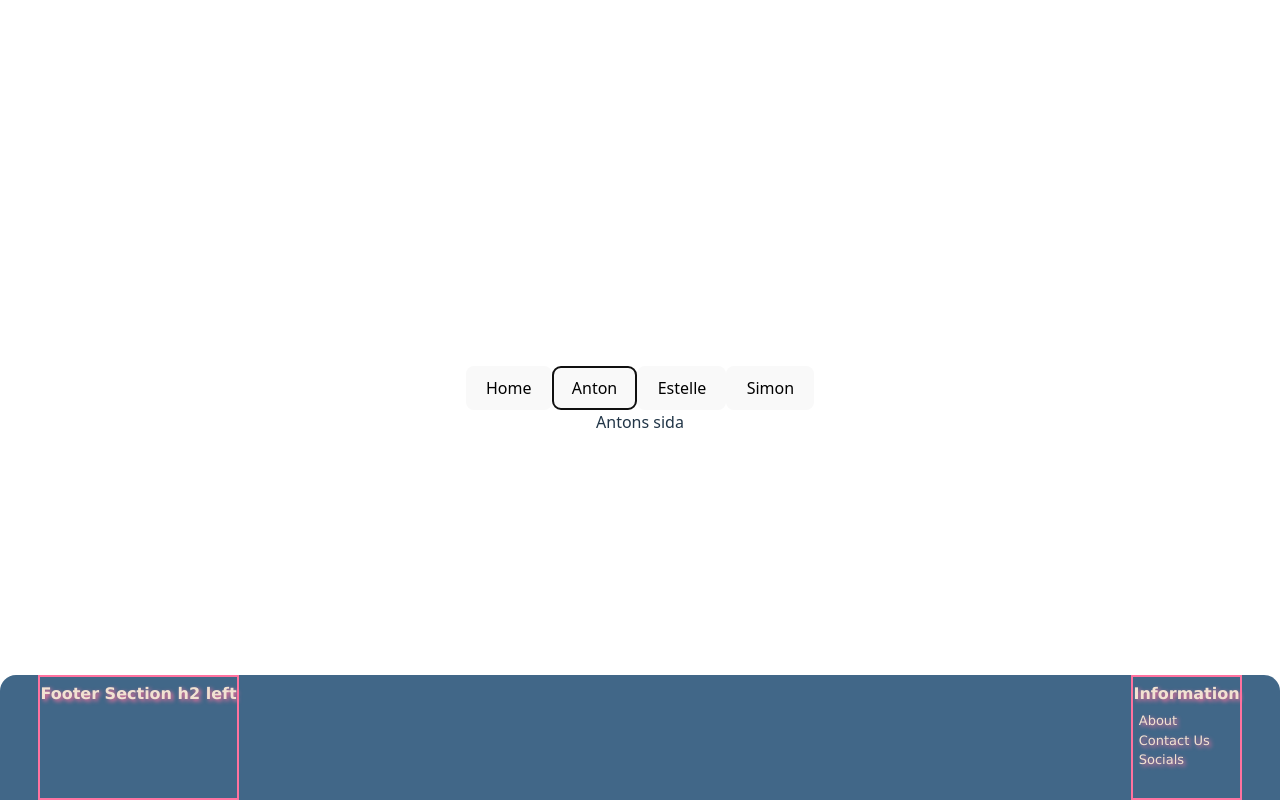
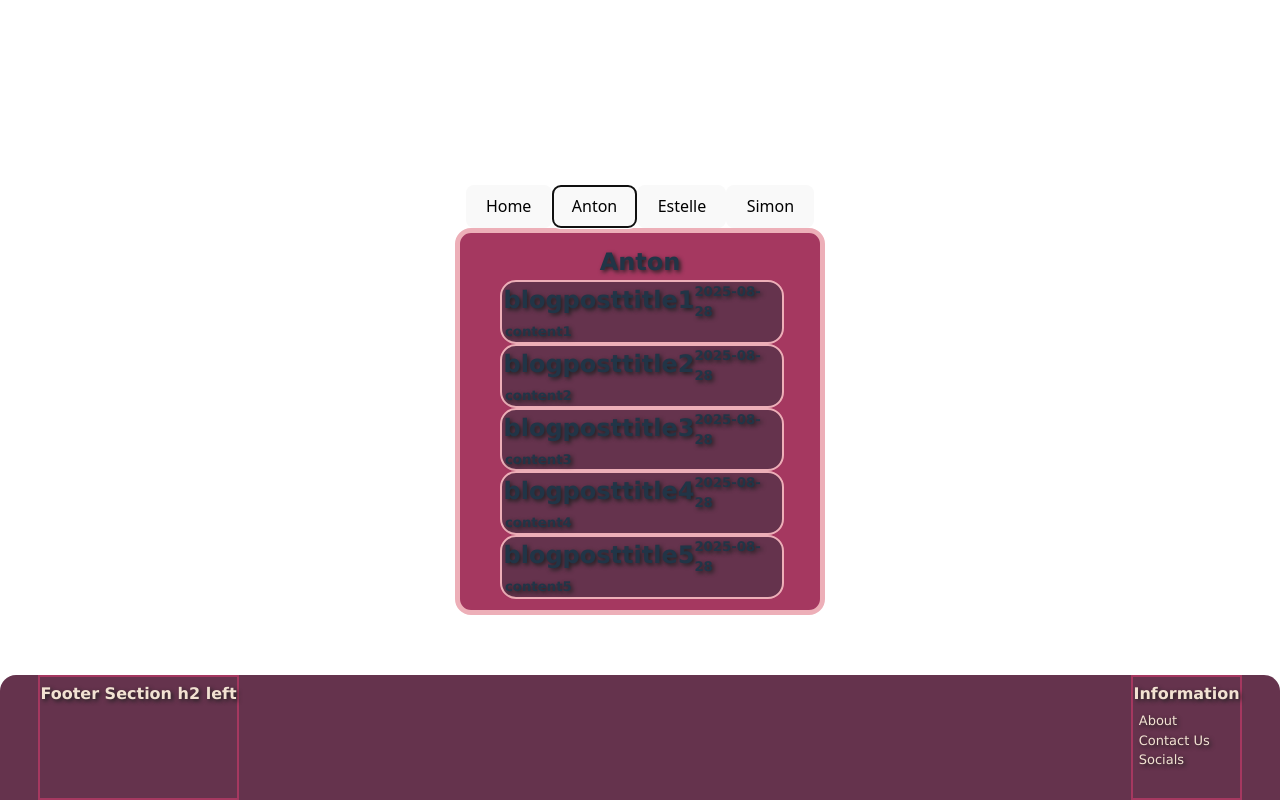
Before and after one commit to anton-jj/blogg-grupp4, a React (Vite) app in the folder blogg-grupp4/: page / in a window 1280 px wide. Both pictures are taken after a click on the button "Anton". Built offline with nearby package versions, Linux system fonts and the light colour scheme.

Commit message:
blogpost display formatting, lacking actual way to add new blogposts for now

```diff
--- a/blogg-grupp4/src/App.css
+++ b/blogg-grupp4/src/App.css
@@ -4,12 +4,30 @@
     padding: 2rem;
     text-align: center;
 
-    /* Purp: 5a4761 */
+    /*
     --text: #F2E2D2;
     --background: #1D201F;
     --primary: #56CBF9;
     --secondary: #FF729F;
-    --accent:#416788;
+    --accent: #416788;
+    Light Red: #F05D5E
+    Dark Purple: #65334D
+    Pale Purple: #5a4761
+    Orange: #E9724C
+    Celtic Blue: #276FBF
+    Dark Maroon: #450920
+    Hot Pink: #a53860
+    --text: #dedbd2
+    --background: #4a5759
+    --primary: #edafb8
+    --secondary: #f7e1d7
+    --accent: #b0c4b1
+    */
+    --text: #F2E2D2;
+    --background: #1D201F;
+    --primary: #edafb8;
+    --secondary: #a53860;
+    --accent:#65334D;
 }
 
 *{
@@ -52,55 +70,3 @@
 .read-the-docs {
     color: #888;
 }
-
-.footer-main {
-  font-family: 'Lucida Sans Regular', Geneva, Verdana, sans-serif;
-  text-shadow: 2px 2px 4px var(--secondary);
-  display: flex;
-  width: 100%;
-  height: 125px;
-  background-color: var(--accent);
-  bottom: 0;
-  left: 0;
-  position: absolute;
-  border-top-right-radius: 1rem;
-  border-top-left-radius: 1rem;
-}
-
-.footer-sub-main-container {
-  width: 100%;
-  display: flex;
-  justify-content: space-between;
-}
-
-.footer-sub-main-left {
-    padding-top: 0.3rem;
-    width: fit-content;
-    margin-left: 3%;
-    border: 2px solid var(--secondary);
-}
-
-.footer-sub-main-right {
-  padding-top: 0.3rem;
-  width: fit-content;
-  margin-right: 3%;
-  border: 2px solid var(--secondary);
-}
-
-.footer-head-main {
-  color: var(--text);
-  align-items: flex-start;
-  font-size: medium;
-}
-
-.footer-sub-list-container {
-  color: var(--text);
-  text-decoration: none;
-  list-style-type: none;
-  width: fit-content;
-  text-align: left;
-  padding: 0;
-  margin-left: 5%;
-  margin-top: 5%;
-  font-size: small;
-}
--- /dev/null
+++ b/blogg-grupp4/src/bloog.css
@@ -0,0 +1,59 @@
+.bloog-main {
+  font-family: 'Lucida Sans Regular', Geneva, Verdana, sans-serif;
+  text-shadow: 2px 2px 4px var(--background);
+  display: flex;
+  height: fit-content;
+  background-color: var(--secondary);
+  border-radius: 1rem;
+  border: 5px solid var(--primary);
+  padding: 3%;
+}
+
+.bloog-main-section {
+    display: flex;
+    flex-direction: row;
+    flex-wrap: wrap;
+    align-self: center;
+    justify-content: center;
+}
+
+.bloog-main-author-header {
+    display: flex;
+}
+
+.bloog-section {
+    display: flex;
+    flex-direction: column;
+    text-align: left;
+    width: 100%;
+    height: fit-content;
+    background-color: var(--accent);
+    border-radius: 1rem;
+    border: 2px solid var(--primary);
+}
+
+.bloog-post-upper {
+    display: flex;
+    flex-direction: row;
+    justify-content: space-between;
+    margin-right: 1%;
+    margin-left: 0.5%;
+}
+
+.bloog-post-lower {
+    display: flex;
+    margin-left: 1%;
+}
+
+.bloog-post-title {
+    display: flex;
+}
+
+.bloog-post-date {
+    display: flex;
+
+}
+
+.bloog-post-content {
+    display: flex;
+}
--- a/blogg-grupp4/src/components/Footer.jsx
+++ b/blogg-grupp4/src/components/Footer.jsx
@@ -1,4 +1,5 @@
 import '../App.css';
+import '../footer.css'
 
 export function Footer() {
     return (
--- /dev/null
+++ b/blogg-grupp4/src/components/Post.jsx
@@ -0,0 +1,21 @@
+export function Post({ title, content, date }) {
+
+    function parseDate(date) {
+        const dateStr = new Date(date).toLocaleDateString("sv-SE")
+        return dateStr
+    }
+
+    return (
+        <div className="bloog-section">
+            <div className='bloog-post-upper'>
+                <h2 className='bloog-post-title'>{title}</h2>
+                <h5 className='bloog-post-date'>{parseDate(date)}</h5>
+            </div>
+            <div className='bloog-post-lower'>
+                <h5 className='bloog-post-content'>{content}</h5>
+            </div>
+        </div>
+    )
+}
+
+export default Post;
--- /dev/null
+++ b/blogg-grupp4/src/components/Posts.jsx
@@ -0,0 +1,21 @@
+import Post from "./Post"
+
+const posts = [
+    { id: 1, title: 'blogposttitle1', content: 'content1', date: Date.now(), author: 'author1' },
+    { id: 2, title: 'blogposttitle2', content: 'content2', date: Date.now(), author: 'author2' },
+    { id: 3, title: 'blogposttitle3', content: 'content3', date: Date.now(), author: 'author3' },
+    { id: 4, title: 'blogposttitle4', content: 'content4', date: Date.now(), author: 'author4' },
+    { id: 5, title: 'blogposttitle5', content: 'content5', date: Date.now(), author: 'author5' },
+]; { /* PLACEHOLDER POSTS UNTIL WE CAN ADD ACTUAL ONES */}
+
+export function Posts() {
+    return (
+        <div>
+            {posts.map(p => (
+                <Post title={p.title} content={p.content} date={p.date} key={p.id} />
+            ))}
+        </div>
+    )
+}
+
+export default Posts;
--- /dev/null
+++ b/blogg-grupp4/src/footer.css
@@ -0,0 +1,51 @@
+.footer-main {
+  font-family: 'Lucida Sans Regular', Geneva, Verdana, sans-serif;
+  text-shadow: 2px 2px 4px var(--background);
+  display: flex;
+  width: 100%;
+  height: 125px;
+  background-color: var(--accent);
+  bottom: 0;
+  left: 0;
+  position: absolute;
+  border-top-right-radius: 1rem;
+  border-top-left-radius: 1rem;
+}
+
+.footer-sub-main-container {
+  width: 100%;
+  display: flex;
+  justify-content: space-between;
+}
+
+.footer-sub-main-left {
+    padding-top: 0.3rem;
+    width: fit-content;
+    margin-left: 3%;
+    border: 2px solid var(--secondary);
+}
+
+.footer-sub-main-right {
+  padding-top: 0.3rem;
+  width: fit-content;
+  margin-right: 3%;
+  border: 2px solid var(--secondary);
+}
+
+.footer-head-main {
+  color: var(--text);
+  align-items: flex-start;
+  font-size: medium;
+}
+
+.footer-sub-list-container {
+  color: var(--text);
+  text-decoration: none;
+  list-style-type: none;
+  width: fit-content;
+  text-align: left;
+  padding: 0;
+  margin-left: 5%;
+  margin-top: 5%;
+  font-size: small;
+}
--- a/blogg-grupp4/src/pages/anton.jsx
+++ b/blogg-grupp4/src/pages/anton.jsx
@@ -1,3 +1,14 @@
+import '../App.css'
+import '../bloog.css'
+import { Posts } from '../components/Posts'
+
 export function AntonSida() {
-    return <div>Antons sida</div>;
+    return (
+        <div className="bloog-main">
+            <section className="bloog-main-section">
+                <h2 className='bloog-main-author-header'>Anton</h2>
+                <Posts/>
+            </section>
+        </div>
+        )
 }
--- a/blogg-grupp4/src/pages/estelle.jsx
+++ b/blogg-grupp4/src/pages/estelle.jsx
@@ -1,3 +1,15 @@
+import '../App.css'
+import '../bloog.css'
+import { Posts } from '../components/Posts'
+
 export function EstelleSida() {
-    return <div>Estelles sida</div>;
+
+    return (
+        <div className="bloog-main">
+            <section className="bloog-main-section">
+                <h2 className='bloog-main-author-header'>Estelle</h2>
+                <Posts/>
+            </section>
+        </div>
+        )
 }
--- a/blogg-grupp4/src/pages/simon.jsx
+++ b/blogg-grupp4/src/pages/simon.jsx
@@ -1,3 +1,14 @@
+import '../App.css'
+import '../bloog.css'
+import { Posts } from '../components/Posts'
+
 export function SimonSida() {
-    return <div>Simons sida</div>;
+    return (
+        <div className="bloog-main">
+            <section className="bloog-main-section">
+                <h2 className='bloog-main-author-header'>Simon</h2>
+                <Posts/>
+            </section>
+        </div>
+        )
 }
```
Also changed, not shown: blogg-grupp4/src/components/PostForm.jsx (added, +33 -0 lines).
